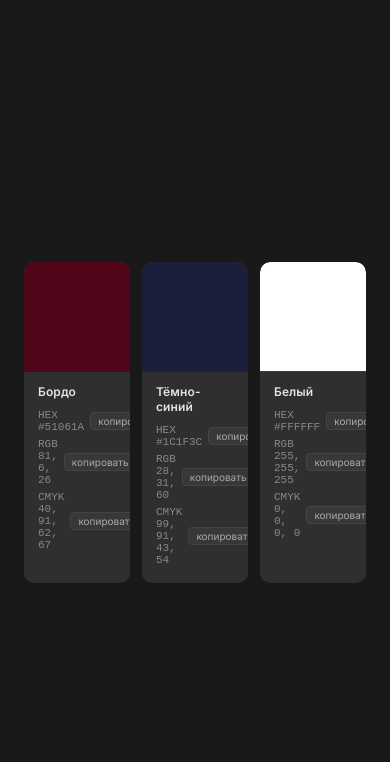
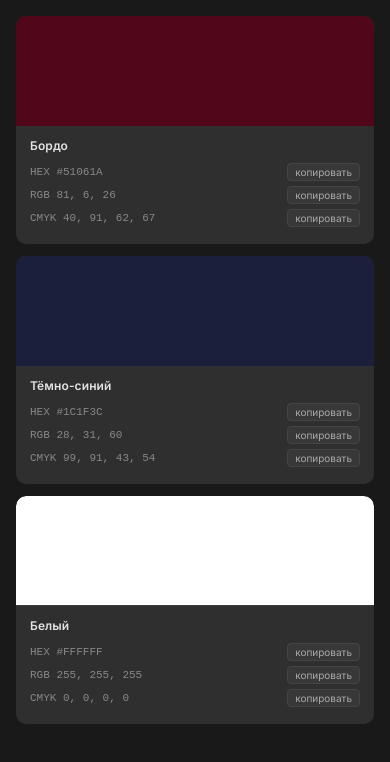
Before and after one commit to blvryfvce/Tumar, a plain HTML site: page index.html in a window 390 px wide. Drawn offline with Linux system fonts and the light colour scheme.

Commit message:
index.html

```diff
--- a/index.html
+++ b/index.html
@@ -14,7 +14,7 @@
     align-items: center;
     justify-content: center;
     min-height: 100vh;
-    padding: 24px;
+    padding: 20px;
   }
   .grid {
     display: grid;
@@ -23,49 +23,28 @@
     max-width: 680px;
     width: 100%;
   }
+  @media (max-width: 500px) {
+    .grid { grid-template-columns: 1fr; }
+    body { align-items: flex-start; padding: 16px; }
+  }
   .card {
     background: #2f2f2f;
     border-radius: 10px;
     overflow: hidden;
   }
-  .swatch {
-    height: 110px;
-    border-radius: 10px 10px 0 0;
-  }
-  .swatch-white {
-    border-bottom: 1px solid #3d3d3d;
-  }
+  .swatch { height: 110px; border-radius: 10px 10px 0 0; }
+  .swatch-white { border-bottom: 1px solid #3d3d3d; }
   .info { padding: 12px 14px; }
-  .name {
-    font-size: 12px;
-    font-weight: 600;
-    color: #e3e3e3;
-    margin-bottom: 10px;
-    letter-spacing: 0.01em;
-  }
-  .row {
-    display: flex;
-    align-items: center;
-    justify-content: space-between;
-    margin-bottom: 5px;
-  }
-  .code {
-    font-size: 11px;
-    font-family: 'SF Mono', 'Fira Code', 'Courier New', monospace;
-    color: #888;
-  }
+  .name { font-size: 12px; font-weight: 600; color: #e3e3e3; margin-bottom: 10px; letter-spacing: 0.01em; }
+  .row { display: flex; align-items: center; justify-content: space-between; margin-bottom: 5px; }
+  .code { font-size: 11px; font-family: 'SF Mono', 'Fira Code', monospace; color: #888; }
   .copy-btn {
-    font-size: 10px;
-    padding: 2px 7px;
-    border: 1px solid #444;
-    border-radius: 4px;
-    background: #383838;
-    cursor: pointer;
-    color: #aaa;
+    font-size: 10px; padding: 2px 7px;
+    border: 1px solid #444; border-radius: 4px;
+    background: #383838; cursor: pointer; color: #aaa;
     font-family: 'Inter', sans-serif;
     transition: background 0.15s, color 0.15s;
-    flex-shrink: 0;
-    margin-left: 6px;
+    flex-shrink: 0; margin-left: 6px; white-space: nowrap;
   }
   .copy-btn:hover { background: #444; color: #e0e0e0; }
   .copy-btn.copied { background: #1e3a2a; border-color: #2d6a4f; color: #6fcf97; }
```
